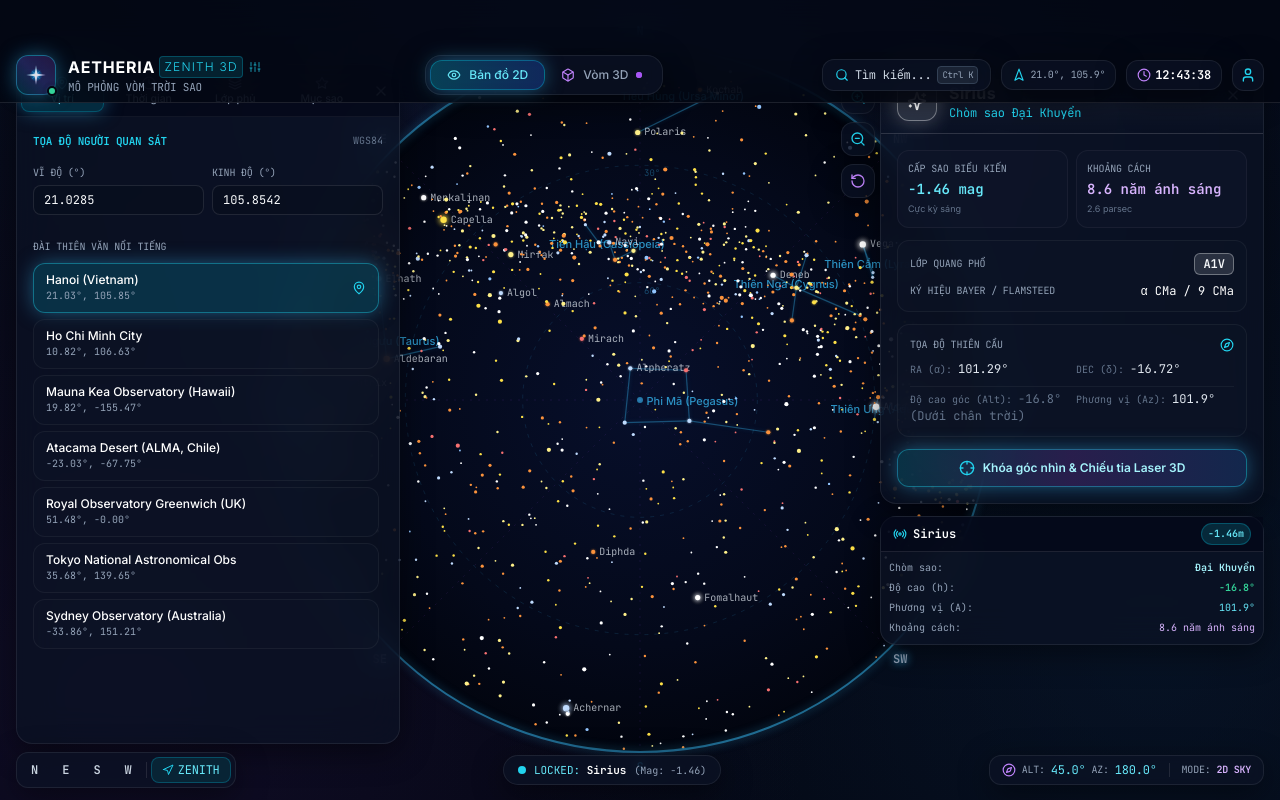
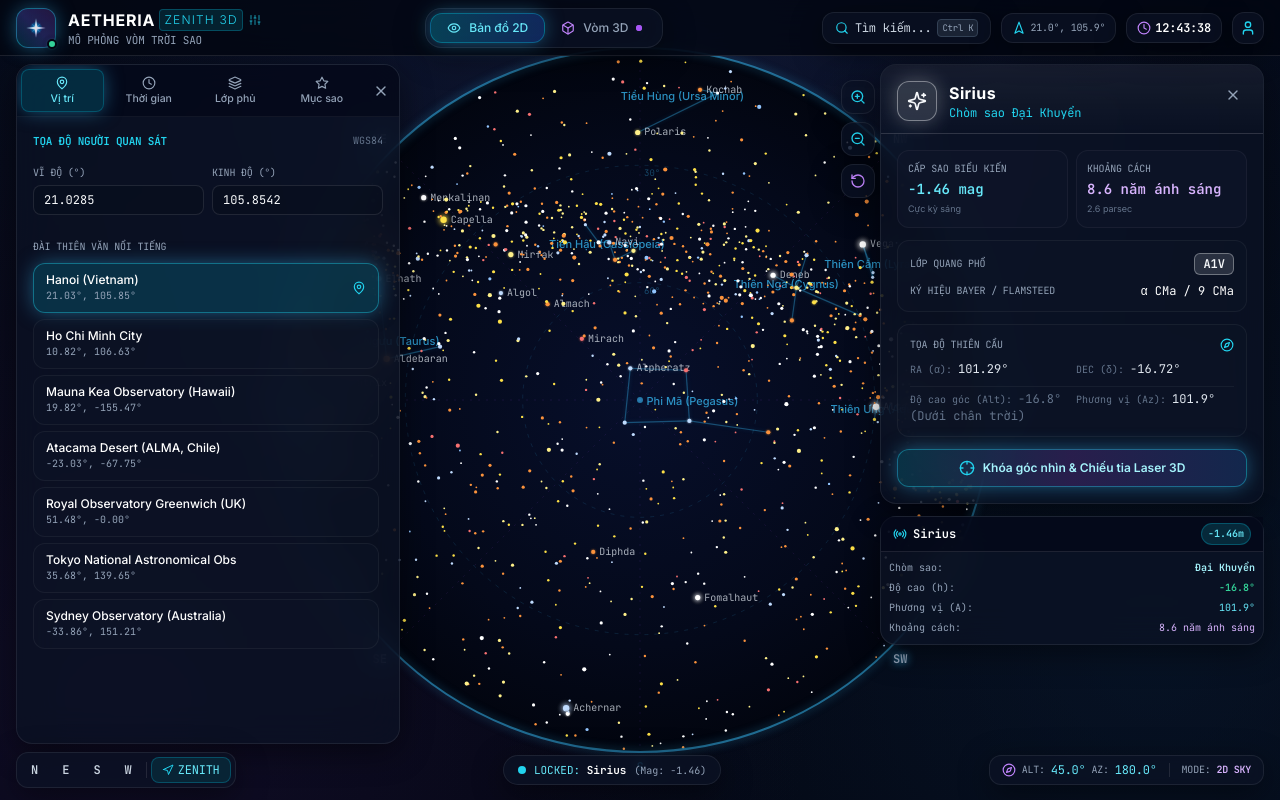
Before and after one commit to kingescaped/aetheriaplanetarium, a React (Vite) app: page / in a window 1280 px wide. Built offline with nearby package versions, Linux system fonts and the light colour scheme.

Commit message:
fix(ios-pwa): synchronous injection of safe area css variables before react mount

```diff
--- a/src/index.css
+++ b/src/index.css
@@ -41,14 +41,6 @@
 /* ========================================================
    ROCK-SOLID SAFE AREA INSETS FOR IPHONE (SAFARI & PWA)
    ======================================================== */
-
-:root {
-  /* Mặc định luôn là 47px và 34px. Chỉ khi nào env() lớn hơn 0 thì trình duyệt mới lấy env() */
-  --sat: max(env(safe-area-inset-top), 47px);
-  --sab: max(env(safe-area-inset-bottom), 34px);
-  --sal: max(env(safe-area-inset-left), 0px);
-  --sar: max(env(safe-area-inset-right), 0px);
-}
 
 .safe-pt {
   padding-top: var(--sat) !important;
--- a/src/main.tsx
+++ b/src/main.tsx
@@ -2,6 +2,21 @@ import React from 'react';
 import ReactDOM from 'react-dom/client';
 import App from './App';
 import './index.css';
+
+// --- Bắt đầu: iOS PWA Safe Area Bypass ---
+const isIos = /Mac|iPad|iPhone|iPod/.test(navigator.userAgent) && !(window as any).MSStream;
+const isPwa = window.matchMedia('(display-mode: standalone)').matches || ('standalone' in navigator && (navigator as any).standalone);
+
+if (isIos && isPwa) {
+  // Bỏ qua env() bị lỗi của Apple, ép thông số cứng an toàn cho iPhone (Tai thỏ / Dynamic Island)
+  document.documentElement.style.setProperty('--sat', '47px');
+  document.documentElement.style.setProperty('--sab', '34px');
+} else {
+  // Môi trường Web thường
+  document.documentElement.style.setProperty('--sat', 'env(safe-area-inset-top, 0px)');
+  document.documentElement.style.setProperty('--sab', 'env(safe-area-inset-bottom, 0px)');
+}
+// --- Kết thúc ---
 
 ReactDOM.createRoot(document.getElementById('root')!).render(
   <React.StrictMode>
```
